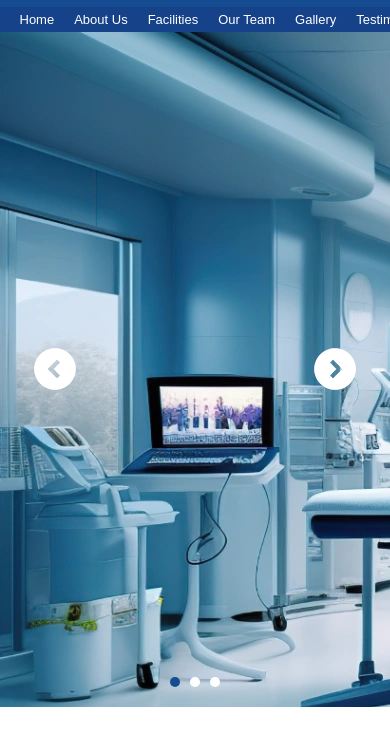
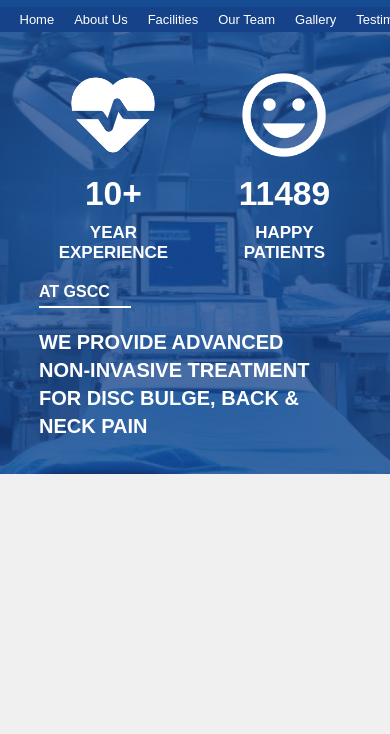
Before and after one commit to amalcpaulson/kenland, a plain HTML site: page index.html in a window 390 px wide. Shown: the part 103-837 px from the top of the page. Drawn offline with Linux system fonts and the light colour scheme.

Commit message:
banner completed

```diff
--- a/index.html
+++ b/index.html
@@ -8,6 +8,7 @@
     <link rel="stylesheet" href="styles.css">
     <link rel="stylesheet" href="./pagescss/home.css">
     <link rel="stylesheet" href="./pagescss/about.css">
+    <link rel="stylesheet" href="./pagescss/banner.css">
 
 </head>
 
@@ -101,94 +102,27 @@
     </div>
 
     <main>
-        <section id="home">
-            <button onclick="prevSlide()">
-                <img src="./images/navigatearrow.webp" alt="Previous">
-            </button>
-            <div id="slider" class="slider">
-                <img src="./images/home/home.webp" alt="Home Image 1">
-                <img src="./images/home/home.webp" alt="Home Image 2">
-                <img src="./images/home/home.webp" alt="Home Image 3">
+
+        <section id="banner">
+            <span></span>
+            <div class="heads">
+                <h3>AT GSCC <span></span></h3>
+                <h2>WE PROVIDE ADVANCED<br />
+                    NON-INVASIVE TREATMENT<br />
+                    FOR DISC BULGE, BACK & NECK PAIN</h2>
             </div>
-            <button onclick="nextSlide()">
-                <img src="./images/navigatearrow.webp" alt="Next">
-            </button>
-            <div class="pagination" id="pagination">
-                <div class="dot active" onclick="setSlide(0)"></div>
-                <div class="dot" onclick="setSlide(1)"></div>
-                <div class="dot" onclick="setSlide(2)"></div>
-            </div>
-        </section>
-        <section id="about">
-            <div class="detail">
+            <div class="imagewrap">
                 <div>
-                    <img src="./images/about/discover.png" alt="About Image">
-                    <h3>Discover our Specialties</h3>
-                    <p>From non-surgical slipped disc treatmentsto
-                        innovativemedicine less techniques,we
-                        offer guaranteed results tailored to your needs.</p>
+                    <img src="./images/banner/heart.webp" alt="">
+                    <h2>10+</h2>
+                    <h3>YEAR EXPERIENCE</h3>
                 </div>
-                <div>
-                    <img src="./images/about/experience.png" alt="About Image">
-                    <h3>Experience the Difference</h3>
-                    <p>Our Eco-Friendly Atmosphere provides
-                        a calming and hygienic environment
-                        essential for your well-being.</p>
-                </div>
-                <div>
-                    <img src="./images/about/guidence.png" alt="About Image">
-                    <h3>Get Proper Guidance</h3>
-                    <p>Let us guide you in the right direction
-                        for a complete cure, ensuring your journey to
-                        recovery is smooth and successful.</p>
-                </div>
-                <div>
-                    <img src="./images/about/invasive.png" alt="About Image">
-                    <h3>Non-Invasive Spinal Care</h3>
-                    <p>Trust in our expertise to provide modern
-                        treatment solutions without the need for
-                        invasive procedures or medication</p>
-                </div>
-            </div>
-            <div class="profile">
-                <div class="leftset">
-                    <h4>Welcome to</h4>
-                    <h2>Natural Heath Care Centre <span></span></h2>
-                    <p>&nbsp;&nbsp; Lorem ipsum dolor sit amet, consectetur adipiscing elit. Cras vel nibh eget ex
-                        tincidunt
-                        accumsan. Sed lectus mauris,
-                        efficitur eu libero non, dignissim scelerisque ligula. Morbi tincidunt varius augue, sed
-                        sagittis tortor dignissim ac.
-                        Integer libero dui, hendrerit id convallis sit amet, tempor vel lacus. Sed nec iaculis nulla.
-                        Donec sit amet leo ac
-                        tellus imperdiet dignissim. Mauris diam tortor, mollis ut massa eu, suscipit accumsan odio.
-                        Praesent euismod erat
-                        lobortis eros ullamcorper, sit amet suscipit mauris congue. Sed sollicitudin egestas hendrerit.
-                        In gravida auctor justo
-                        in sodales. Praesent euismod erat lobortis eros ullamcorper, sit amet suscipit mauris congue.
-                        Sed sollicitudin egestas
-                        hendrerit. In gravida auctor justo in sodales.</p>
-                    <p>Nam elementum posuere felis, eget condimentum ligula mattis dignissim. Nullam aliquam vehicula
-                        magna, eget mattis augue
-                        tincidunt sed. Curabitur sollicitudin arcu ac enim vestibulum, quis laoreet dui faucibus. Aenean
-                        luctus fringilla nibh
-                        id lacinia.</p>
-                </div>
-                <div class="rightset">
-                    <div class="imagewrap">
-                        <span></span>
-                        <img src="./images/about/profile.webp" alt="">
-                    </div>
-                    <div class="info">
-                        <h3>DR. RV Delisia (M.D) facial plastic & Surgery</h3>
-                        <p>PG Dip in Manual Therapy, RIPT.12345<br />
-                            Reconstructive Surgeries<br />
-                            Natural Health Care Centre</p>
-                    </div>
+                <div><img src="./images/banner/smile.webp" alt="">
+                    <h2>11489</h2>
+                    <h3>HAPPY PATIENTS</h3>
                 </div>
             </div>
         </section>
-        <section></section>
         <section></section>
         <section></section>
         <section></section>
--- a/pagescss/about.css
+++ b/pagescss/about.css
@@ -108,12 +108,12 @@
   text-align: center;
 }
 
-.imagewrap {
+#about .imagewrap {
   width: 320px;
   height: 360px;
   position: relative;
 }
-.imagewrap span {
+#about .imagewrap span {
   background-color: #164289;
   height: 100%;
   width: 100%;
@@ -125,7 +125,7 @@
   box-shadow: 0px 27px 23px 0px rgba(0, 0, 0, 0.25);
 }
 
-.imagewrap img {
+#about .imagewrap img {
   width: 100%;
   height: 100%;
   object-fit: cover;
@@ -136,20 +136,20 @@
   z-index: 0;
   box-shadow: 0px 18px 20px 1px rgba(0, 0, 0, 0.25);
 }
-.rightset .info {
+#about .rightset .info {
   display: flex;
   flex-direction: column;
   gap: 10px;
   color: #164d92;
 }
-.rightset .info h3 {
+#about .rightset .info h3 {
   text-align: center;
   font-size: 18px;
   font-style: normal;
   font-weight: 700;
   line-height: normal;
 }
-.rightset .info p {
+#about .rightset .info p {
   color: #164d92;
   text-align: center;
   font-size: 15px;
@@ -164,7 +164,7 @@
   }
 }
 @media screen and (max-width: 1130px) {
-  .imagewrap {
+  #about .imagewrap {
     width: 280px;
     height: 330px;
   }
--- /dev/null
+++ b/pagescss/banner.css
@@ -0,0 +1,99 @@
+#banner {
+  background: url(../images/banner/bg.webp) center center/cover no-repeat;
+  color: white;
+  padding: 4vh 10vw;
+  position: relative;
+  display: flex;
+  flex-wrap: wrap-reverse;
+  justify-content: space-between;
+  gap: 20px;
+}
+#banner > span {
+  position: absolute;
+  z-index: 0;
+  background-color: #164289c2;
+  top: 0;
+  left: 0;
+  height: 100%;
+  width: 100%;
+}
+#banner > div {
+  z-index: 400;
+  position: relative;
+}
+#banner .heads {
+  display: flex;
+  flex-direction: column;
+  gap: 20px;
+}
+
+#banner .heads h3 {
+  color: #fff;
+  font-size: 18px;
+  font-style: normal;
+  font-weight: 700;
+  line-height: normal;
+  display: flex;
+  flex-direction: column;
+  gap: 5px;
+  width: fit-content;
+}
+#banner .heads h3 span {
+  width: 130%;
+  height: 2px;
+  background-color: #fff;
+}
+
+#banner h2 {
+  color: #fff;
+  font-size: 25.104px;
+  font-style: normal;
+  font-weight: 700;
+  line-height: 1.4; /* 36.778px */
+}
+#banner .imagewrap {
+  display: flex;
+  gap: 30px;
+  width: fit-content;
+  text-align: center;
+}
+#banner .imagewrap > div {
+  display: flex;
+  flex-direction: column;
+  align-items: center;
+  gap: 10px;
+}
+#banner .imagewrap > div img {
+  width: 100px;
+}
+
+#banner .imagewrap > div h2 {
+  text-align: center;
+  font-size: 33.571px;
+  font-style: normal;
+  font-weight: 700;
+  line-height: normal;
+}
+
+#banner .imagewrap > div h3 {
+  color: #fff;
+  text-align: center;
+  font-size: 17px;
+  font-style: normal;
+  font-weight: 700;
+  line-height: normal;
+}
+@media screen and (max-width: 1080px) {
+  #banner {
+    justify-content: center;
+  }
+}
+@media screen and (max-width: 650px) {
+  #banner .heads h3 {
+    color: #fff;
+    font-size: 16px;
+  }
+  #banner h2 {
+    font-size: 20px;
+  }
+}
```
Also changed, not shown: safe.html (added, +97 -0 lines).
